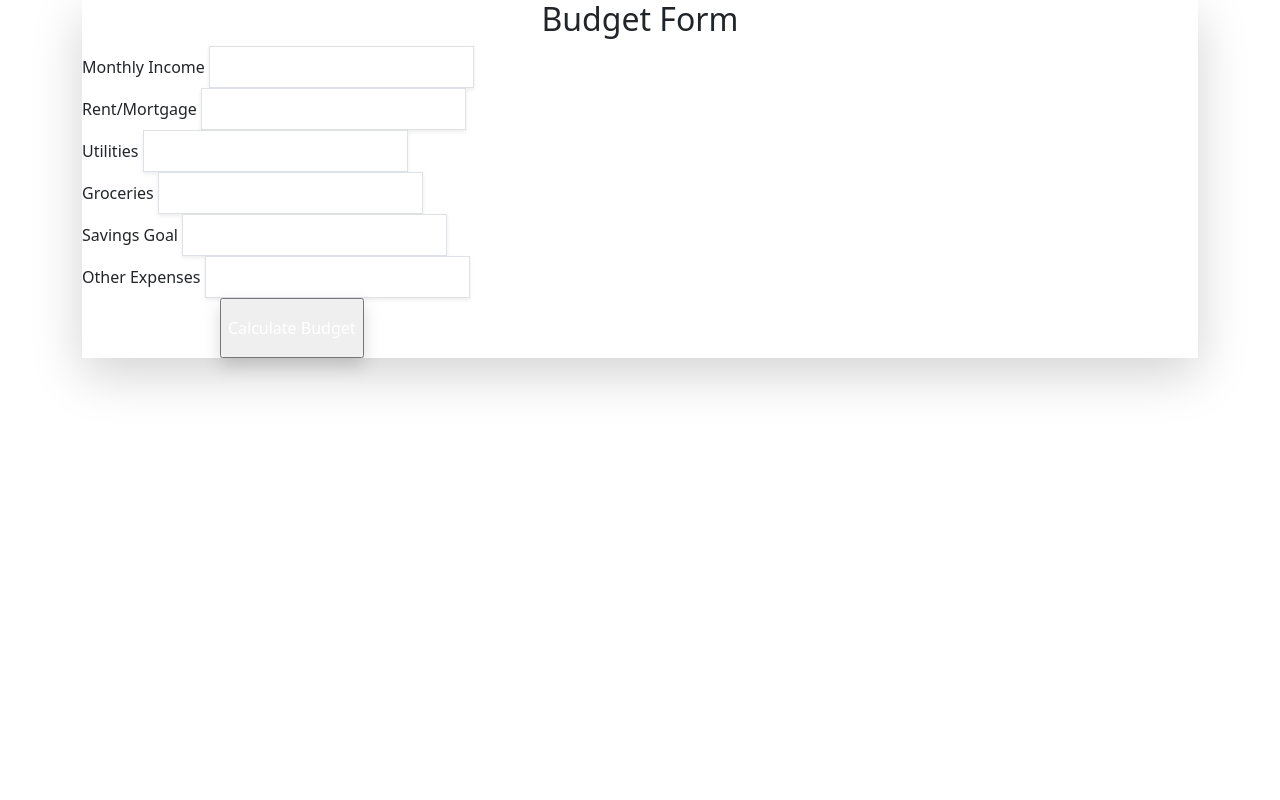
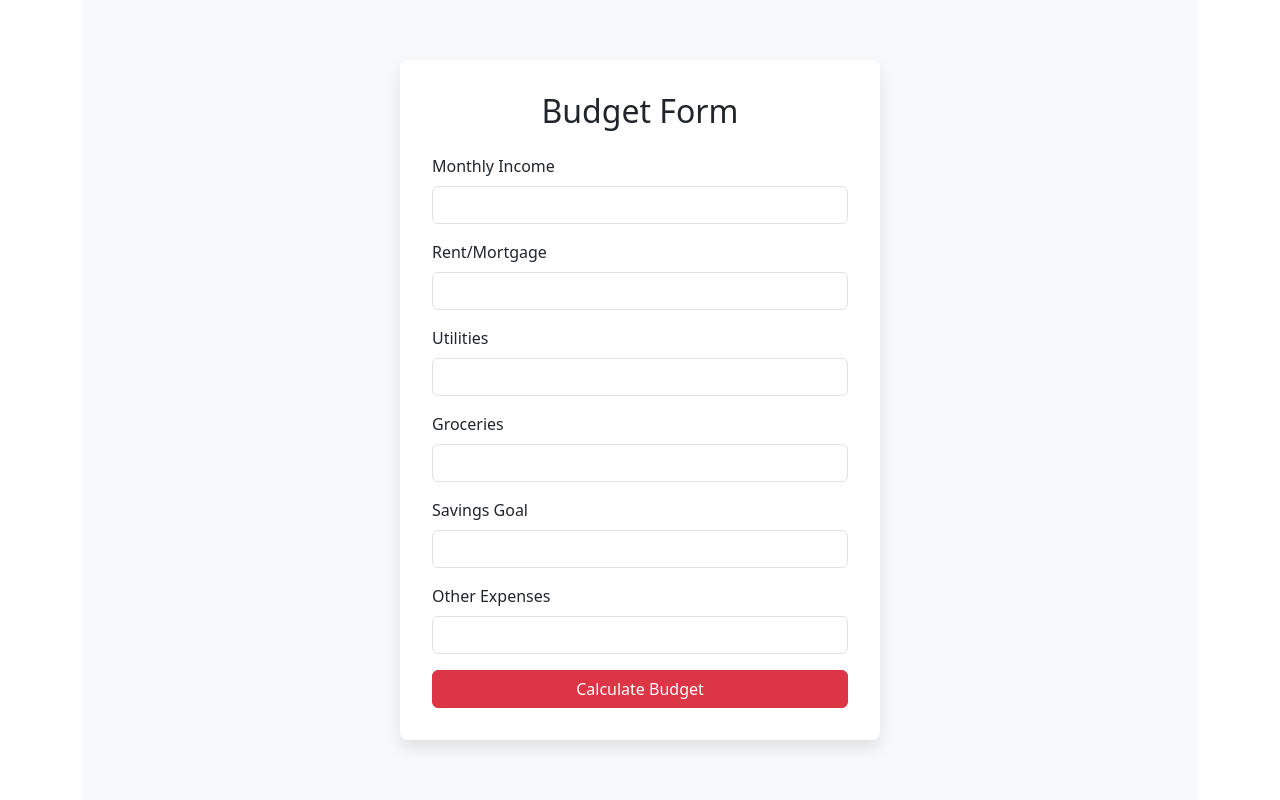
Before and after one commit to Brice-Financial-Projects/budget, a Flask app: page /budget in a window 1280 px wide. Run offline with Flask 3, Linux system fonts and the light colour scheme; a user stored in the database is signed in.

Commit message:
refactor budget template for aesthetics

```diff
--- a/templates/budget.html
+++ b/templates/budget.html
@@ -1,59 +1,55 @@
 {% extends 'base.html' %}
-
-<link href="https://cdn.jsdelivr.net/npm/bootstrap@5.3.1/dist/css/bootstrap.min.css" rel="stylesheet">
 
 {% block title %}
 Budget Form
 {% endblock %}
 
 {% block content %}
-<div class="flex justify-center items-center min-h-screen bg-gray-50">
-    <div class="w-full max-w-lg bg-white shadow-lg rounded-lg p-8">
-        <h2 class="text-2xl font-semibold text-gray-700 text-center mb-8">Budget Form</h2>
-        <form method="POST" class="space-y-6">
+<div class="d-flex justify-content-center align-items-center min-vh-100 bg-light">
+    <div class="w-100" style="max-width: 30rem; background: #fff; border-radius: 0.5rem; padding: 2rem; box-shadow: 0 0.5rem 1rem rgba(0, 0, 0, 0.1);">
+        <h2 class="text-center mb-4">Budget Form</h2>
+        <form method="POST" novalidate>
             {{ form.hidden_tag() }}
 
             <!-- Income -->
-            <div class="flex flex-col space-y-1">
-                <label for="income" class="text-sm font-medium text-gray-600">{{ form.income.label }}</label>
-                {{ form.income(class_="block w-full px-3 py-2 rounded-lg border border-gray-300 shadow-sm focus:border-indigo-500 focus:ring-indigo-500") }}
+            <div class="mb-3">
+                <label for="income" class="form-label">{{ form.income.label }}</label>
+                {{ form.income(class_="form-control") }}
             </div>
 
             <!-- Rent -->
-            <div class="flex flex-col space-y-1">
-                <label for="rent" class="text-sm font-medium text-gray-600">{{ form.rent.label }}</label>
-                {{ form.rent(class_="block w-full px-3 py-2 rounded-lg border border-gray-300 shadow-sm focus:border-indigo-500 focus:ring-indigo-500") }}
+            <div class="mb-3">
+                <label for="rent" class="form-label">{{ form.rent.label }}</label>
+                {{ form.rent(class_="form-control") }}
             </div>
 
             <!-- Utilities -->
-            <div class="flex flex-col space-y-1">
-                <label for="utilities" class="text-sm font-medium text-gray-600">{{ form.utilities.label }}</label>
-                {{ form.utilities(class_="block w-full px-3 py-2 rounded-lg border border-gray-300 shadow-sm focus:border-indigo-500 focus:ring-indigo-500") }}
+            <div class="mb-3">
+                <label for="utilities" class="form-label">{{ form.utilities.label }}</label>
+                {{ form.utilities(class_="form-control") }}
             </div>
 
             <!-- Groceries -->
-            <div class="flex flex-col space-y-1">
-                <label for="groceries" class="text-sm font-medium text-gray-600">{{ form.groceries.label }}</label>
-                {{ form.groceries(class_="block w-full px-3 py-2 rounded-lg border border-gray-300 shadow-sm focus:border-indigo-500 focus:ring-indigo-500") }}
+            <div class="mb-3">
+                <label for="groceries" class="form-label">{{ form.groceries.label }}</label>
+                {{ form.groceries(class_="form-control") }}
             </div>
 
             <!-- Savings -->
-            <div class="flex flex-col space-y-1">
-                <label for="savings" class="text-sm font-medium text-gray-600">{{ form.savings.label }}</label>
-                {{ form.savings(class_="block w-full px-3 py-2 rounded-lg border border-gray-300 shadow-sm focus:border-indigo-500 focus:ring-indigo-500") }}
+            <div class="mb-3">
+                <label for="savings" class="form-label">{{ form.savings.label }}</label>
+                {{ form.savings(class_="form-control") }}
             </div>
 
             <!-- Other -->
-            <div class="flex flex-col space-y-1">
-                <label for="other" class="text-sm font-medium text-gray-600">{{ form.other.label }}</label>
-                {{ form.other(class_="block w-full px-3 py-2 rounded-lg border border-gray-300 shadow-sm focus:border-indigo-500 focus:ring-indigo-500") }}
+            <div class="mb-3">
+                <label for="other" class="form-label">{{ form.other.label }}</label>
+                {{ form.other(class_="form-control") }}
             </div>
 
             <!-- Submit Button -->
             <div>
-                <label for="submit" class="mb-8 txt-sm fount-medium text-white">calculate budget></label>
-                {{ form.submit(class="w-full bg-red-600 text-white font-semibold py-3 rounded-lg shadow hover:bg-red-700 focus:outline-none focus:ring-2 focus:ring-red-500 focus:ring-offset-2") }}
-
+                {{ form.submit(class="btn btn-danger w-100") }}
             </div>
         </form>
     </div>
```
